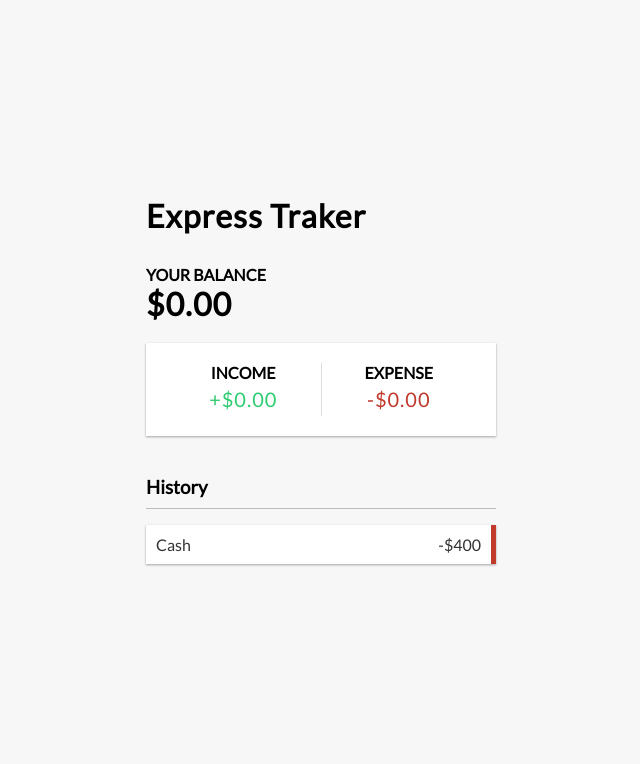
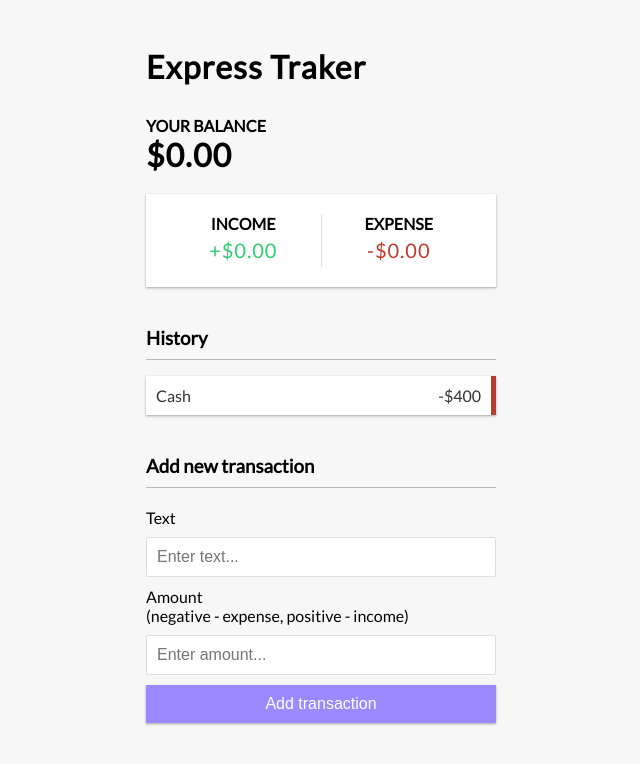
Before and after one commit to itznur07/express-traker, a React (Create React App) app: page / in a window 1280 px wide. Shown: the top 764 px of the page, without its empty margins (319-959 px from the left). Built offline with nearby package versions, Linux system fonts and the light colour scheme.

Commit message:
Scatch Design Done

```diff
--- a/src/App.js
+++ b/src/App.js
@@ -1,4 +1,5 @@
 import "./App.css";
+import AddTransaction from "./Components/AddTransaction";
 import Balance from "./Components/Balance";
 import Header from "./Components/Header";
 import IncExp from "./Components/IncExp";
@@ -12,6 +13,7 @@
         <Balance />
         <IncExp />
         <TransactionLists />
+        <AddTransaction />
       </div>
     </div>
   );
--- /dev/null
+++ b/src/Components/AddTransaction.js
@@ -0,0 +1,25 @@
+import React from "react";
+
+const AddTransaction = () => {
+  return (
+    <>
+      <h3>Add new transaction</h3>
+      <form id='form'>
+        <div class='form-control'>
+          <label for='text'>Text</label>
+          <input type='text' id='text' placeholder='Enter text...' />
+        </div>
+        <div class='form-control'>
+          <label for='amount'>
+            Amount <br />
+            (negative - expense, positive - income)
+          </label>
+          <input type='number' id='amount' placeholder='Enter amount...' />
+        </div>
+        <button class='btn'>Add transaction</button>
+      </form>
+    </>
+  );
+};
+
+export default AddTransaction;
```
